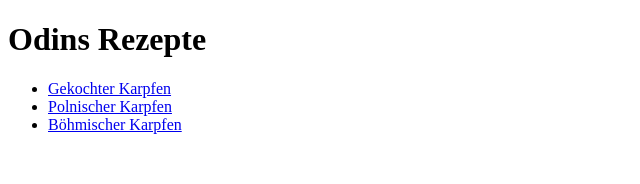
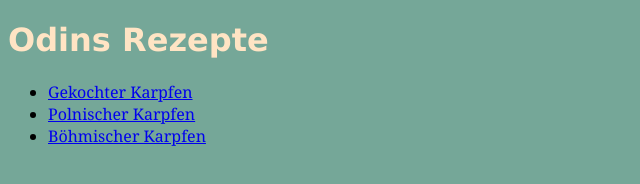
Before and after one commit to TheGreatDukado/odin-recipes, a plain HTML site: page index.html in a window 1280 px wide. Shown: the whole page, without its empty margins (0-640 px from the left). Drawn offline with Linux system fonts and the light colour scheme.

Commit message:
play with css

```diff
--- a/index.html
+++ b/index.html
@@ -3,6 +3,7 @@
 <head>
     <meta charset="UTF-8">
     <meta name="viewport" content="width=device-width, initial-scale=1.0">
+    <link rel="stylesheet" href="styles.css">
     <title>Odin Recipes</title>
 </head>
 <body>
--- /dev/null
+++ b/styles.css
@@ -0,0 +1,9 @@
+* {
+    font-family: Georgia, 'Times New Roman', Times, serif;
+    background-color: rgb(117, 167, 152);
+}
+
+h1 {
+    font-family: Verdana, Geneva, Tahoma, sans-serif;
+    color: bisque;
+}
```
